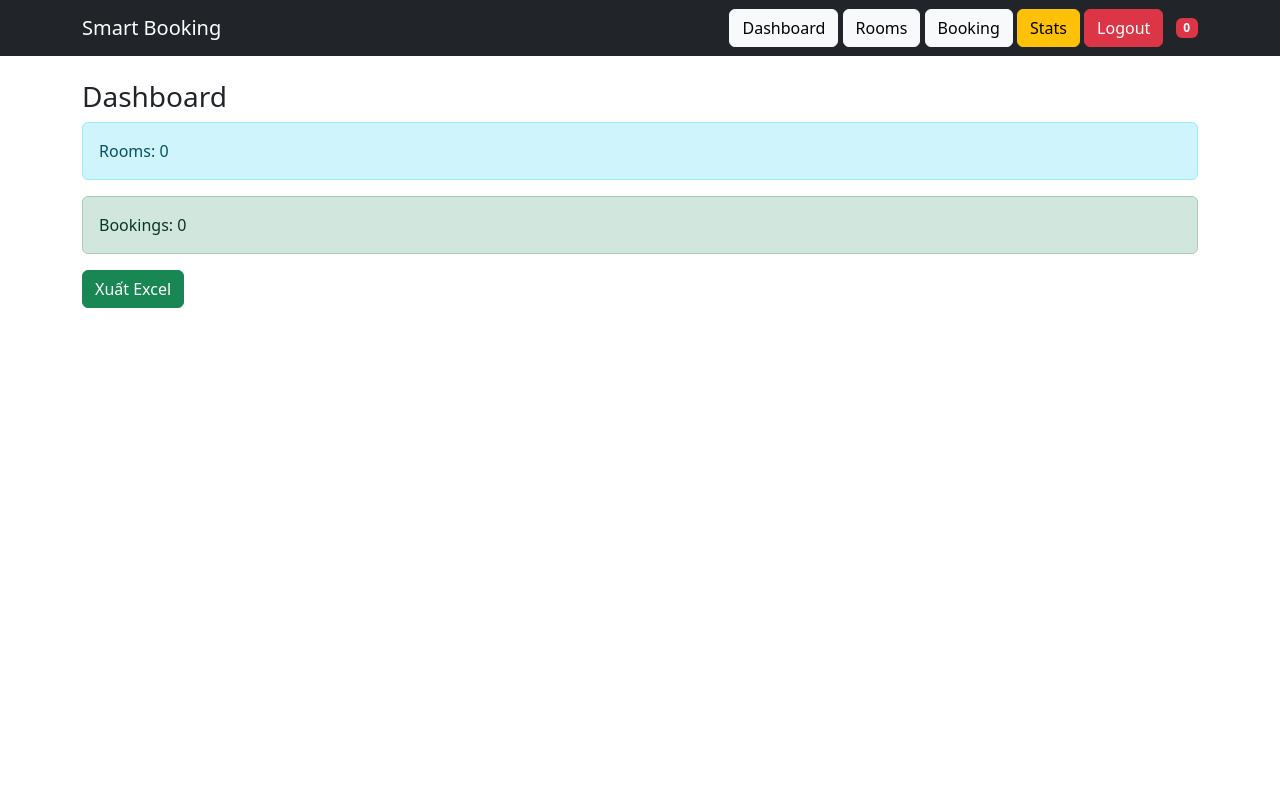
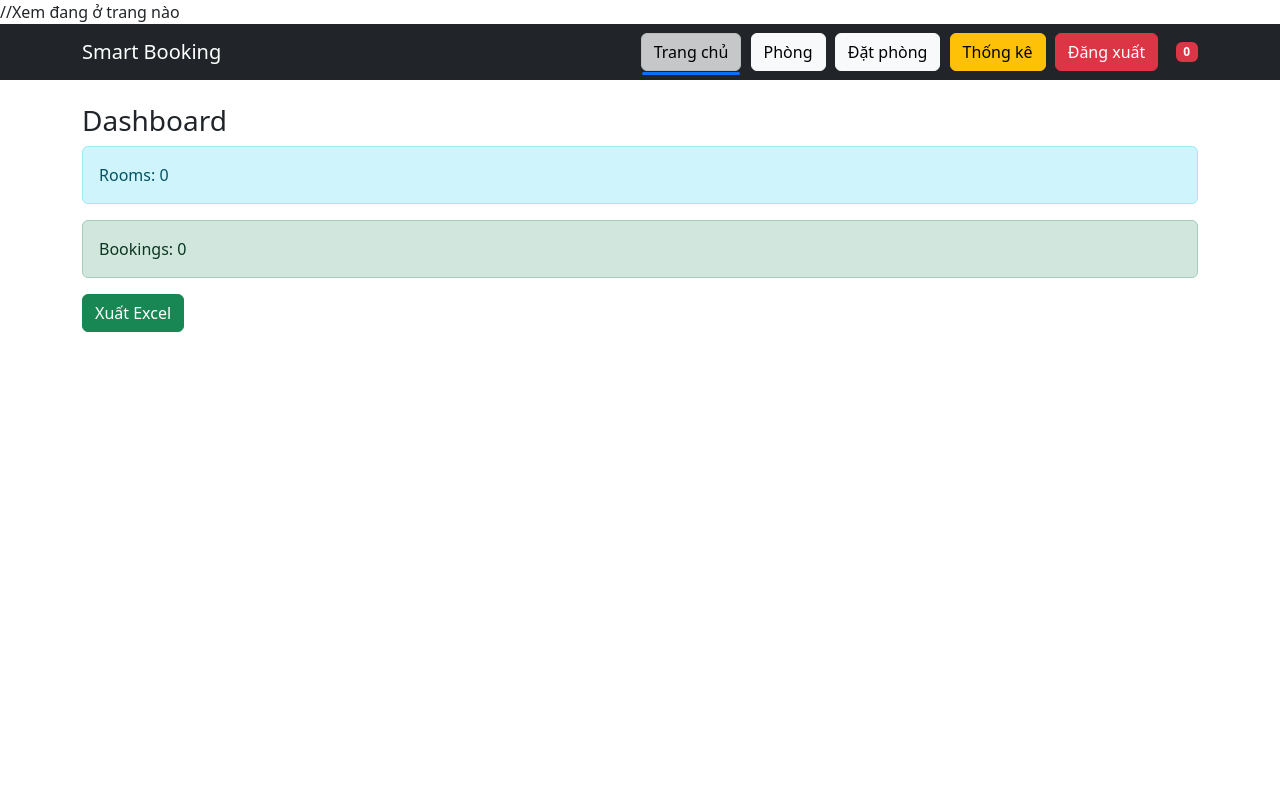
Before and after one commit to tamdc21v7n538/Quan_ly_phong_, a PHP site: page /dashboard.php in a window 1280 px wide. Run offline with PHP 8.4, Linux system fonts and the light colour scheme; the visitor is signed in with stand-in values (Sample User, id 1); data that the repository does not hold is empty.

Commit message:
Chỉnh thanh điều hướng

```diff
--- a/navbar.php
+++ b/navbar.php
@@ -1,16 +1,64 @@
 <link href="https://cdn.jsdelivr.net/npm/bootstrap@5.3.0/dist/css/bootstrap.min.css" rel="stylesheet">
+//Xem đang ở trang nào
+<?php $currentPage = basename($_SERVER['PHP_SELF']); ?>
+
+<style>
+    .nav-link-custom {
+        position: relative;
+        margin-right: 5px;
+        transition: 0.2s;
+    }
+
+    .nav-link-custom::after {
+        content: "";
+        position: absolute;
+        left: 0;
+        bottom: -5px;
+        width: 0;
+        height: 3px;
+        background: #0d6efd;
+        transition: 0.3s;
+        border-radius: 5px;
+    }
+
+    .nav-link-custom.active::after {
+        width: 100%;
+    }
+</style>
 
 <nav class="navbar navbar-expand-lg navbar-dark bg-dark">
     <div class="container">
         <a class="navbar-brand">Smart Booking</a>
 
         <div>
-            <a href="dashboard.php" class="btn btn-light">Dashboard</a>
-            <a href="rooms.php" class="btn btn-light">Rooms</a>
-            <a href="booking.php" class="btn btn-light">Booking</a>
-            <a href="stats.php" class="btn btn-warning">Stats</a>
-            <a href="logout.php" class="btn btn-danger">Logout</a>
+
+            <a href="dashboard.php"
+                class="btn btn-light nav-link-custom <?= $currentPage == 'dashboard.php' ? 'active' : ''; ?>">
+                Trang chủ
+            </a>
+
+            <a href="rooms.php"
+                class="btn btn-light nav-link-custom <?= $currentPage == 'rooms.php' ? 'active' : ''; ?>">
+                Phòng
+            </a>
+
+            <a href="booking.php"
+                class="btn btn-light nav-link-custom <?= $currentPage == 'booking.php' ? 'active' : ''; ?>">
+                Đặt phòng
+            </a>
+
+            <a href="stats.php"
+                class="btn btn-warning nav-link-custom <?= $currentPage == 'stats.php' ? 'active' : ''; ?>">
+                Thống kê
+            </a>
+
+            <a href="logout.php"
+                class="btn btn-danger nav-link-custom <?= $currentPage == 'logout.php' ? 'active' : ''; ?>">
+                Đăng xuất
+            </a>
+
             <span id="notify" class="badge bg-danger ms-2">0</span>
+
         </div>
     </div>
 </nav>
```
